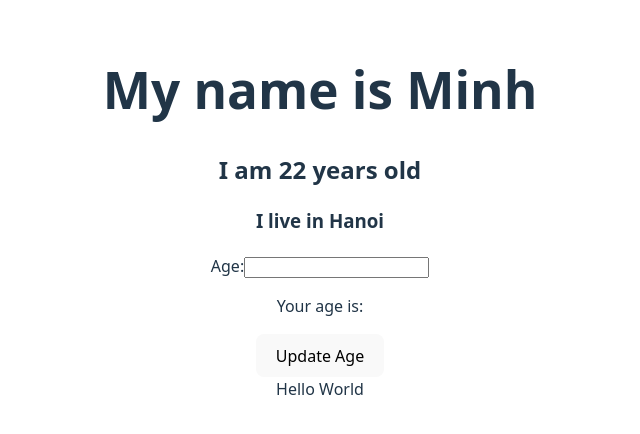
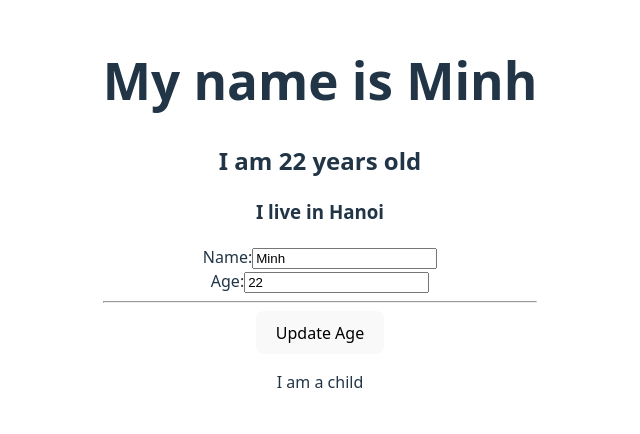
Before and after one commit to Minh3132004/ReactJS_Tutorial, a React (Vite) app in the folder my-app/: page / in a window 1280 px wide. Shown: the part 186-620 px from the top of the page, without its empty margins (320-960 px from the left). Built offline with nearby package versions, Linux system fonts and the light colour scheme.

Commit message:
Nesting component (Component cha lồng con)

```diff
--- a/my-app/src/App.jsx
+++ b/my-app/src/App.jsx
@@ -5,9 +5,6 @@ function App() {
   return (
     <>
       <MyComponent></MyComponent>
-      <div>
-        Hello World
-      </div>
     </>
   )
 }
--- a/my-app/src/components/MyComponent.jsx
+++ b/my-app/src/components/MyComponent.jsx
@@ -1,36 +1,9 @@
-import { useState } from "react";
+import UserInfo from "./UserInfo";
 
 function MyComponent() {
-    const [ageTemp , setAgeTemp] = useState();
-    const [state, setState] = useState({
-        name: 'Minh',
-        age: 22,
-        address: 'Hanoi'
-    });
-
-    const handleChange = (event) => {
-        setAgeTemp(event.target.value);
-    }
-
-    const handleSubmit = (event) => {
-        event.preventDefault(); // Prevent the default form submission behavior
-        setState({
-            ...state ,
-            age: ageTemp
-        });
-    }
-
     return (
         <div>
-            <h1>My name is {state.name}</h1>
-            <h2>I am {state.age} years old</h2>
-            <h3>I live in {state.address}</h3>
-            <form onSubmit={handleSubmit}>
-                <label htmlFor="age">Age:</label>
-                <input type="text" onChange={handleChange}/>
-                <p>Your age is: {ageTemp}</p>
-                <button>Update Age</button>
-            </form>
+            <UserInfo />
         </div>
     );
 }
--- /dev/null
+++ b/my-app/src/components/UserInfo.jsx
@@ -0,0 +1,50 @@
+import { useState } from "react";
+
+function UserInfo() {
+    const [state, setState] = useState({
+        name: 'Minh',
+        age: 22,
+        address: 'Hanoi'
+    });
+    const [nameTemp, setNameTemp] = useState(state.name);
+    const [ageTemp, setAgeTemp] = useState(state.age);
+
+
+    const handleChangeName = (event) => {
+        setNameTemp(event.target.value);
+    }
+
+    const handleChangeAge = (event) => {
+        setAgeTemp(event.target.value);
+    }
+
+    const handleSubmit = (event) => {
+        event.preventDefault(); // Prevent the default form submission behavior
+        setState({
+            ...state,
+            name: nameTemp,
+            age: ageTemp
+        });
+    }
+
+    return (
+        <>
+            <div>
+                <h1>My name is {state.name}</h1>
+                <h2>I am {state.age} years old</h2>
+                <h3>I live in {state.address}</h3>
+                <form onSubmit={handleSubmit}>
+                    <label htmlFor="name">Name:</label>
+                    <input value={nameTemp} type="text" onChange={handleChangeName} />
+                    <br />
+                    <label htmlFor="age">Age:</label>
+                    <input value={ageTemp} type="text" onChange={handleChangeAge} />
+                    <hr />
+                    <button>Update Age</button>
+                </form>
+            </div>
+            <p>I am a child</p>
+        </>
+    );
+}
+export default UserInfo;
```
